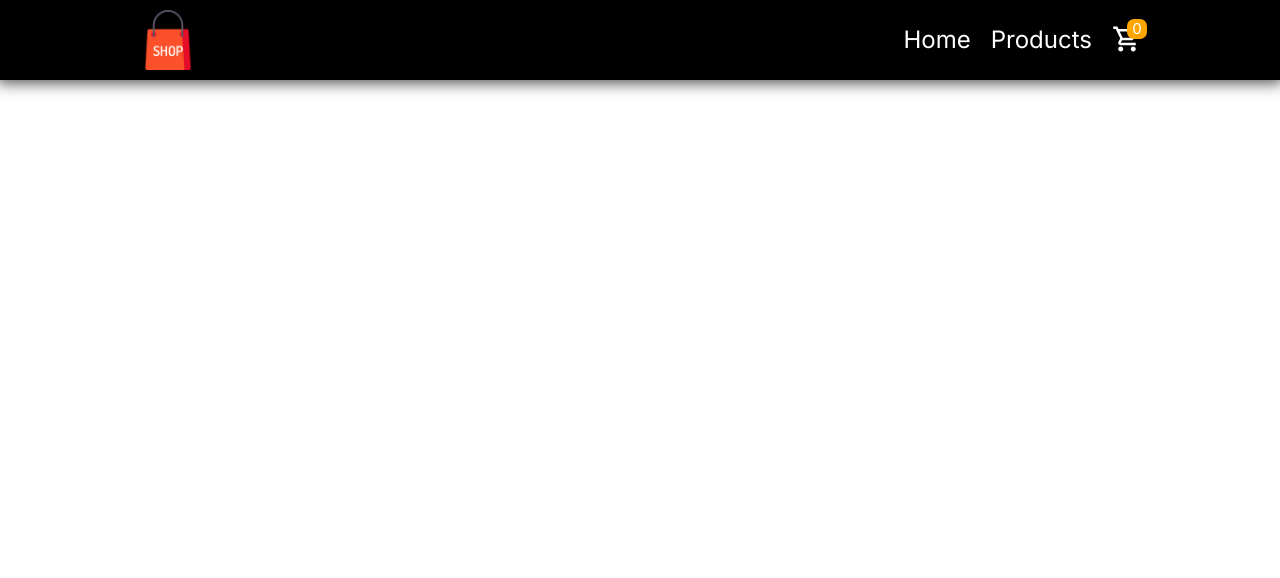
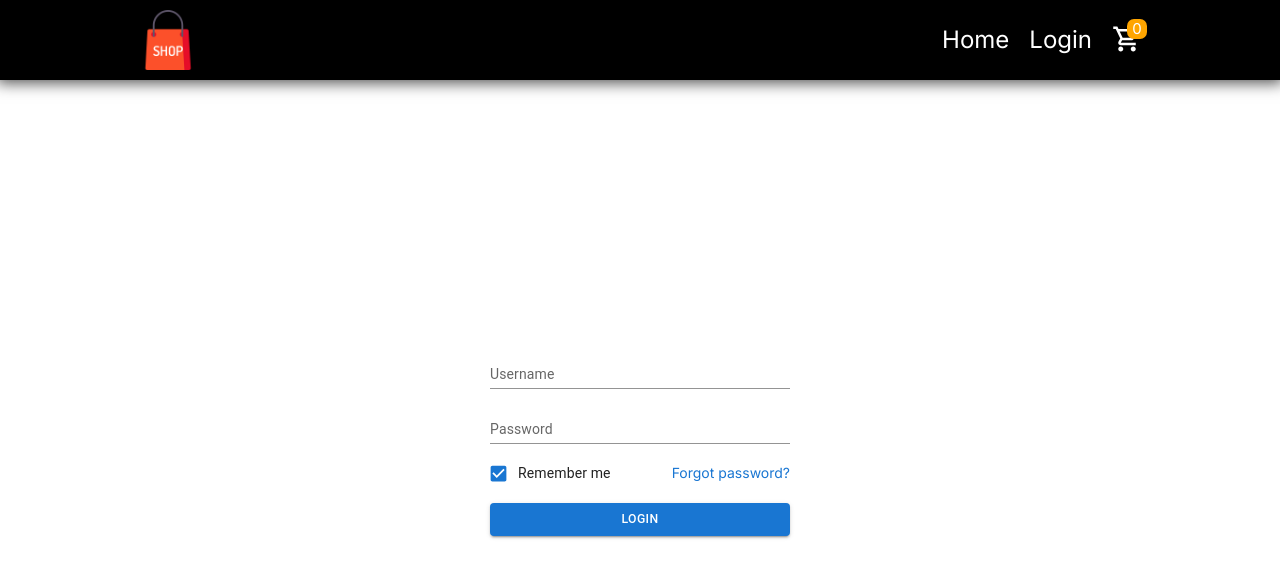
Before and after one commit to 61010923/react-redux-practice, a React (Create React App) app: page /login in a window 1280 px wide. Before the commit this address had no page. Shown: the top 578 px of the page. Built offline with nearby package versions, Linux system fonts and the light colour scheme.

Commit message:
add login page and login redux

```diff
--- a/public/index.html
+++ b/public/index.html
@@ -14,7 +14,6 @@
       manifest.json provides metadata used when your web app is installed on a
       user's mobile device or desktop. See https://developers.google.com/web/fundamentals/web-app-manifest/
     -->
-    <link rel="manifest" href="%PUBLIC_URL%/manifest.json" />
     <!--
       Notice the use of %PUBLIC_URL% in the tags above.
       It will be replaced with the URL of the `public` folder during the build.
--- a/src/App.js
+++ b/src/App.js
@@ -11,6 +11,8 @@ import ProductListing from "./components/Product/ProductListing";
 import ProductDetail from "./components/ProductDetail";
 import Cart from "./components/Cart";
 import CustomizedSnackbars from "./components/Snackbar/Snackbar";
+import { Login } from "./components/Login/Login";
+import PrivateRoute from "./components/PrivateRoute";
 
 function App() {
   return (
@@ -19,7 +21,11 @@ function App() {
       <Header />
       <Routes>
         <Route path="/" element={<ProductListing />} />
-        <Route path="/cart" element={<Cart />} />
+        {/* <Route path="/cart" element={<Cart />} /> */}
+        <Route path="/cart" element={<PrivateRoute />}>
+          <Route path="/cart" element={<Cart />} />
+        </Route>
+        <Route path="/login" element={<Login />} />
         <Route path="/product/:productId" element={<ProductDetail />} />
       </Routes>
     </Router>
--- a/src/components/Header/Header.js
+++ b/src/components/Header/Header.js
@@ -1,6 +1,6 @@
 import React, { useState } from "react";
-import { useSelector } from "react-redux";
-import { Link } from "react-router-dom";
+import { useDispatch, useSelector } from "react-redux";
+import { Link, useNavigate } from "react-router-dom";
 import ShoppingCartOutlinedIcon from "@mui/icons-material/ShoppingCartOutlined";
 import {
   NavbarContainer,
@@ -15,13 +15,27 @@ import {
   NavbarLinkExtended,
   CartLink,
   CartItem,
+  LoginLink,
 } from "./headerStyle";
 import ShoppingImg from "../image/shoping.png";
+import { alertSnackbar, logout } from "../../redux/actions/ProductActions";
 
 function Header() {
+  const dispatch = useDispatch();
+  const navigate = useNavigate();
   const products = useSelector((state) => state.cart);
+  const { username, isLogin } = useSelector((state) => state.user);
   const total = products.reduce((sum, initialValue) => sum + initialValue.qty, 0);
   const [extendNavbar, setExtendNavbar] = useState(false);
+  const handleLogout = async (e) => {
+    e.preventDefault();
+    await dispatch(logout());
+    await dispatch(alertSnackbar({ open: true, message: "Logout success", severity: "success" }));
+    setTimeout(() => {
+      navigate("/login");
+    }, 3000);
+  };
+  console.log({ username, isLogin });
   return (
     <NavbarContainer extendNavbar={extendNavbar}>
       <NavbarInnerContainer>
@@ -31,7 +45,14 @@ function Header() {
         <RightContainer>
           <NavbarLinkContainer>
             <NavbarLink to="/"> Home</NavbarLink>
-            <NavbarLink to="/products"> Products</NavbarLink>
+            {isLogin ? (
+              <LoginLink onClick={(e) => {
+                handleLogout(e);
+              }}
+              >
+                logout
+              </LoginLink>
+            ) : (<NavbarLink to="/login">Login</NavbarLink>)}
             <CartLink to="/cart">
               <ShoppingCartOutlinedIcon sx={{ fontSize: "30px" }} />
               <CartItem total={total}>{total}</CartItem>
@@ -49,7 +70,7 @@ function Header() {
       {extendNavbar && (
       <NavbarExtendedContainer>
         <NavbarLinkExtended to="/"> Home</NavbarLinkExtended>
-        <NavbarLinkExtended to="/products"> Products</NavbarLinkExtended>
+        <NavbarLinkExtended to="/login"> Login</NavbarLinkExtended>
       </NavbarExtendedContainer>
       )}
     </NavbarContainer>
--- a/src/components/Header/headerStyle.js
+++ b/src/components/Header/headerStyle.js
@@ -7,6 +7,7 @@ export const NavbarContainer = styled.nav`
     left: 0;
     width: 100%;
     transition: 0.5s;
+    z-index: 2;
     height: ${(props) => (props.extendNavbar ? "100vh" : "80px")};
     background-color: ${(props) => (props.extendNavbar ? "rgba(0,0,0,0.9)" : "black")};
     display: flex;
@@ -42,6 +43,28 @@ export const NavbarLinkContainer = styled.div`
     align-items: center;
 `;
 export const NavbarLink = styled(Link)`
+    color: white;
+    font-size: x-large;
+    text-decoration: none;
+    margin: 10px;
+    transition: 0.5s;
+    &:hover {
+        color: white;
+        text-shadow: 0 0 10px pink,
+        0 0 20px pink,
+        0 0 40px pink,
+        0 0 80px pink,
+        0 0 100px pink,
+        0 0 120px pink,
+        0 0 160px pink;
+        transform : translateY(-5px);
+      }
+    @media (max-width: 700px) {
+        display: none;
+    }
+`;
+export const LoginLink = styled.div`
+    cursor: pointer;
     color: white;
     font-size: x-large;
     text-decoration: none;
--- /dev/null
+++ b/src/components/Login/Login.js
@@ -0,0 +1,73 @@
+import {
+  TextField, Button, FormControlLabel, Checkbox, Box, Link,
+} from "@mui/material";
+import React, { useState } from "react";
+import { useDispatch, useSelector } from "react-redux";
+import { useNavigate } from "react-router-dom";
+import CircularProgress from "@mui/material/CircularProgress";
+import { alertSnackbar, login } from "../../redux/actions/ProductActions";
+import { FormContainer, InnerLoginContainer, LoginContainer } from "./loginStyle";
+
+export function Login() {
+  const [username, setUsername] = useState("");
+  const [password, setPassword] = useState("");
+  const [disableButton, setDisableButton] = useState(false);
+  const navigate = useNavigate();
+  const dispatch = useDispatch();
+  const { isLogin } = useSelector((state) => state.user);
+  const handleSubmit = async (e) => {
+    e.preventDefault();
+    setDisableButton(true);
+    if (username !== "" && password !== "") {
+      if (username === "vanakorn" && password === "new") {
+        await dispatch(login({ username, isLogin: true }));
+        await dispatch(alertSnackbar({ open: true, message: "Login successful", severity: "success" }));
+        setDisableButton(false);
+        setTimeout(() => {
+          navigate("/cart");
+        }, 3000);
+      } else {
+        setDisableButton(false);
+        dispatch(alertSnackbar({ open: true, message: "Sorry, we could not find your account.", severity: "info" }));
+      }
+    } else {
+      setDisableButton(false);
+      dispatch(alertSnackbar({ open: true, message: "please fill your username or password", severity: "info" }));
+    }
+  };
+  return (
+    <LoginContainer>
+      <InnerLoginContainer>
+        {isLogin ? (<CircularProgress />)
+          : (
+            <FormContainer>
+              <TextField
+                fullWidth
+                id="standard-size-normal"
+                label="Username"
+                variant="standard"
+                value={username}
+                onChange={(e) => setUsername(e.target.value)}
+              />
+              <TextField
+                fullWidth
+                id="standard-size-normal"
+                label="Password"
+                variant="standard"
+                value={password}
+                onChange={(e) => setPassword(e.target.value)}
+              />
+              <Box sx={{ display: "flex", justifyContent: "space-between", alignItems: "center" }}>
+                <FormControlLabel control={<Checkbox defaultChecked />} label="Remember me" />
+                <Link href="/" underline="none">
+                  Forgot password?
+                </Link>
+              </Box>
+              <Button fullWidth variant="contained" disabled={disableButton} onClick={(e) => handleSubmit(e)}>Login</Button>
+            </FormContainer>
+          )}
+
+      </InnerLoginContainer>
+    </LoginContainer>
+  );
+}
--- /dev/null
+++ b/src/components/Login/loginStyle.js
@@ -0,0 +1,23 @@
+import styled from "styled-components";
+import { Box } from "@mui/material";
+
+export const LoginContainer = styled(Box)`
+    width: 100%;
+    display: flex;
+    justify-content: center;
+`;
+export const InnerLoginContainer = styled(Box)`
+    margin-top: 80px;
+    width: 80%;
+    min-height: calc(100vh - 80px);
+    display: flex;
+    justify-content: center;
+    align-items: center;
+    flex-direction: column;
+`;
+export const FormContainer = styled(Box)`
+    width: 300px;
+    display: flex;
+    flex-direction: column;
+    gap:10px;
+`;
--- /dev/null
+++ b/src/components/PrivateRoute.js
@@ -0,0 +1,13 @@
+import React from "react";
+import { useSelector } from "react-redux";
+import { Navigate, Outlet } from "react-router-dom";
+
+// eslint-disable-next-line react/prop-types
+function PrivateRoute() {
+  // Add your own authentication on the below line.
+  const { isLogin } = useSelector((state) => state.user);
+
+  return isLogin ? <Outlet /> : <Navigate to="/login" />;
+}
+
+export default PrivateRoute;
--- a/src/components/Snackbar/Snackbar.js
+++ b/src/components/Snackbar/Snackbar.js
@@ -20,8 +20,16 @@ export default function CustomizedSnackbars() {
   };
   return (
     <Stack spacing={2} sx={{ width: "100%" }}>
-      <Snackbar open={open} autoHideDuration={3000} onClose={handleClose}>
-        <Alert onClose={handleClose} severity={open ? severity : "success"} sx={{ width: "100%" }}>
+      <Snackbar
+        open={open}
+        autoHideDuration={3000}
+        onClose={handleClose}
+        anchorOrigin={{
+          vertical: "top",
+          horizontal: "center",
+        }}
+      >
+        <Alert onClose={handleClose} severity={severity} sx={{ width: "100%" }}>
           {message}
         </Alert>
       </Snackbar>
--- a/src/redux/actions/ProductActions.js
+++ b/src/redux/actions/ProductActions.js
@@ -34,3 +34,14 @@ export const alertSnackbar = (message) => ({
 export const alertSnackbarOff = () => ({
   type: ActionTypes.ALERT_SNACKBAR_OFF,
 });
+
+export const login = (username) => ({
+  type: ActionTypes.LOGIN,
+  payload: username,
+});
+
+export const logout = () => (
+  {
+    type: ActionTypes.LOGOUT,
+  }
+);
--- a/src/redux/constants/ActionTypes.js
+++ b/src/redux/constants/ActionTypes.js
@@ -8,4 +8,6 @@ export const ActionTypes = {
   REMOVE_PRODUCT: "REMOVE_PRODUCT",
   ALERT_SNACKBAR: "ALERT_SNACKBAR",
   ALERT_SNACKBAR_OFF: "ALERT_SNACKBAR_OFF",
+  LOGIN: "LOGIN",
+  LOGOUT: "LOGOUT",
 };
--- a/src/redux/reducers/ProductReducer.js
+++ b/src/redux/reducers/ProductReducer.js
@@ -69,3 +69,15 @@ export const SnackbarReducer = (state = { open: false, message: "", severity: ""
       return state;
   }
 };
+
+// eslint-disable-next-line default-param-last
+export const loginReducer = (state = { username: "", isLogin: false }, { type, payload }) => {
+  switch (type) {
+    case ActionTypes.LOGIN:
+      return { ...state, username: payload.username, isLogin: true };
+    case ActionTypes.LOGOUT:
+      return { username: "", isLogin: false };
+    default:
+      return state;
+  }
+};
--- a/src/redux/reducers/index.js
+++ b/src/redux/reducers/index.js
@@ -1,6 +1,6 @@
 import { combineReducers } from "redux";
 import {
-  AddToCartReducer, productReducer, selectedProductReducer, SnackbarReducer,
+  AddToCartReducer, loginReducer, productReducer, selectedProductReducer, SnackbarReducer,
 } from "./ProductReducer";
 
 export const reducers = combineReducers({
@@ -8,4 +8,5 @@ export const reducers = combineReducers({
   product: selectedProductReducer,
   cart: AddToCartReducer,
   alert: SnackbarReducer,
+  user: loginReducer,
 });
```
